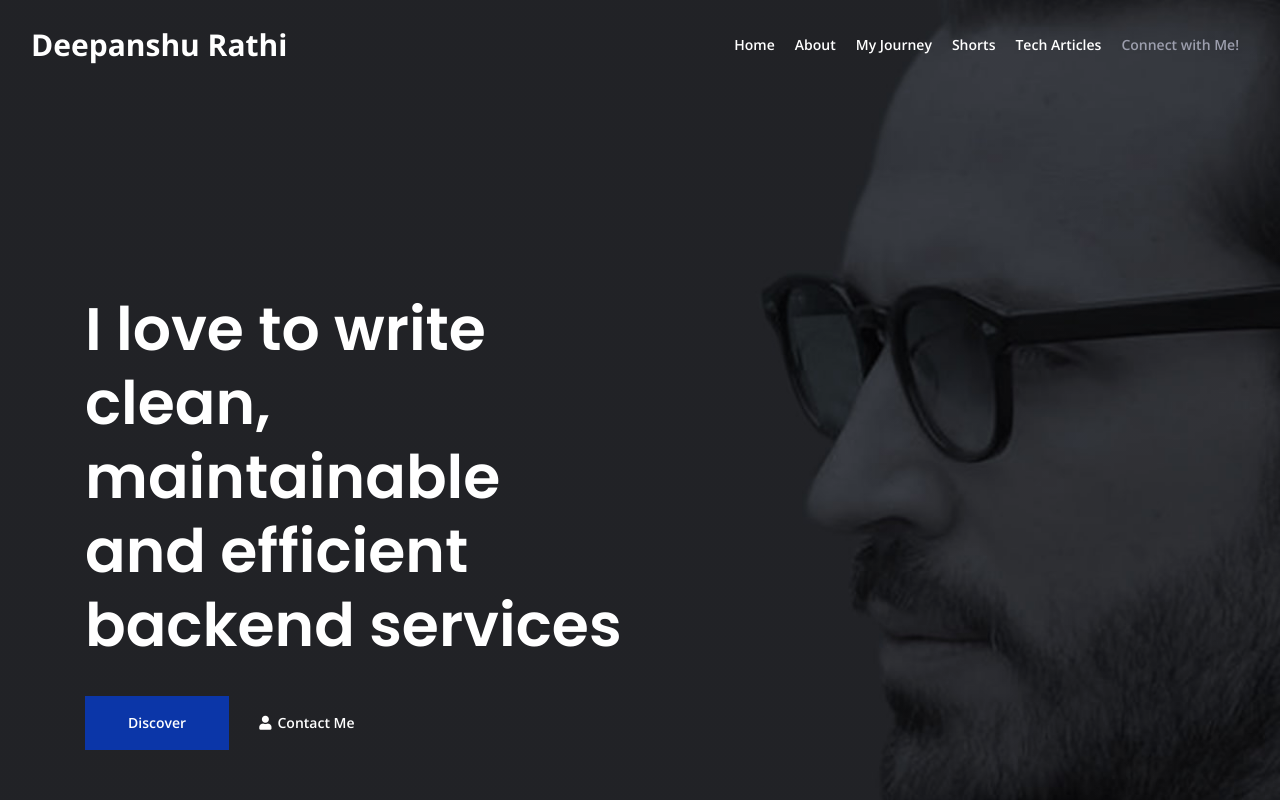
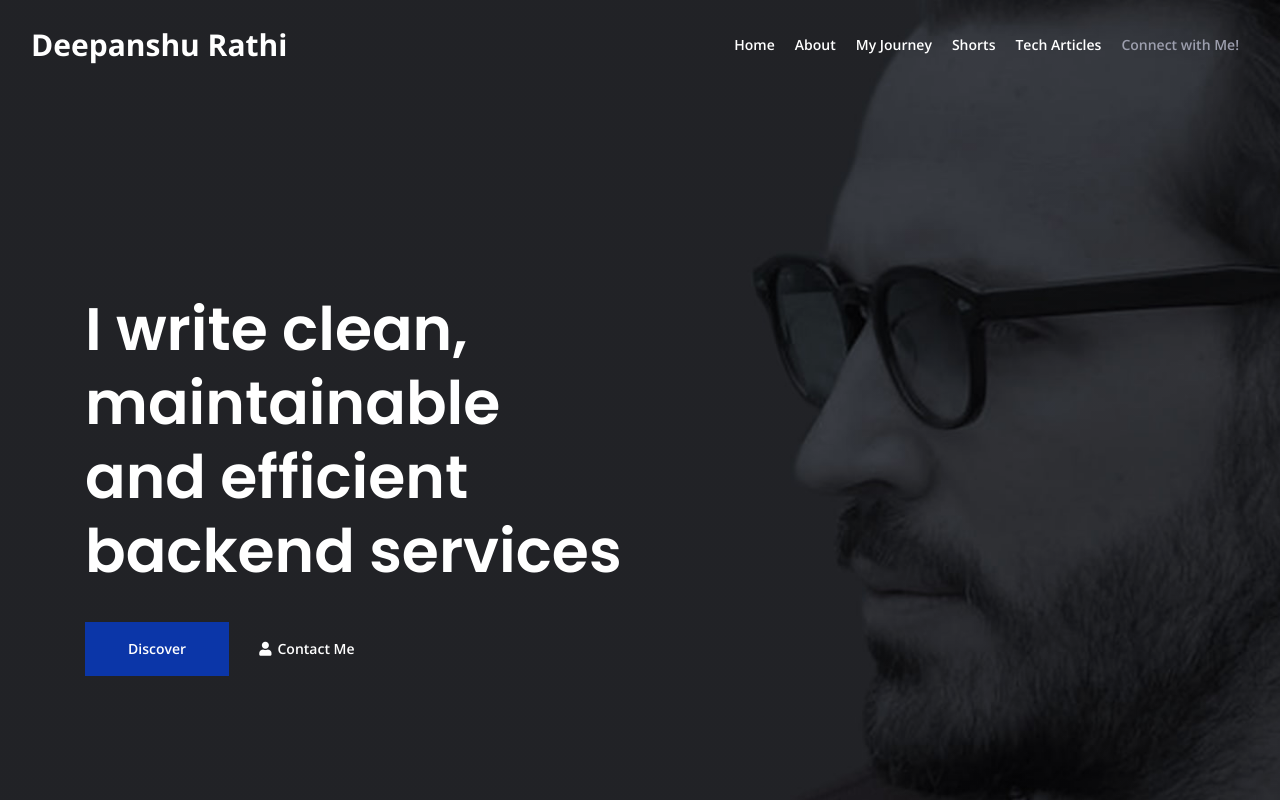
Before and after one commit to deepanshurathi553/deepanshurathi553.github.io, a plain HTML site: page index.html in a window 1280 px wide. Shown: the top 800 px of the page. Drawn offline with nearby package versions, Linux system fonts and the light colour scheme.

Commit message:
Small Fix

```diff
--- a/index.html
+++ b/index.html
@@ -79,7 +79,7 @@
             <div class="row">
                 <div class="col-lg-6">
                     <div class="text-container">
-                        <h1 class="h1-large">I love to write clean, maintainable and efficient backend services</h1>
+                        <h1 class="h1-large">I write clean, maintainable and efficient backend services</h1>
                         <a class="btn-solid-lg page-scroll" href="#about">Discover</a>
                         <a class="btn-outline-lg page-scroll" href="#contact"><i class="fas fa-user"></i>Contact Me</a>
                     </div> <!-- end of text-container -->
```
